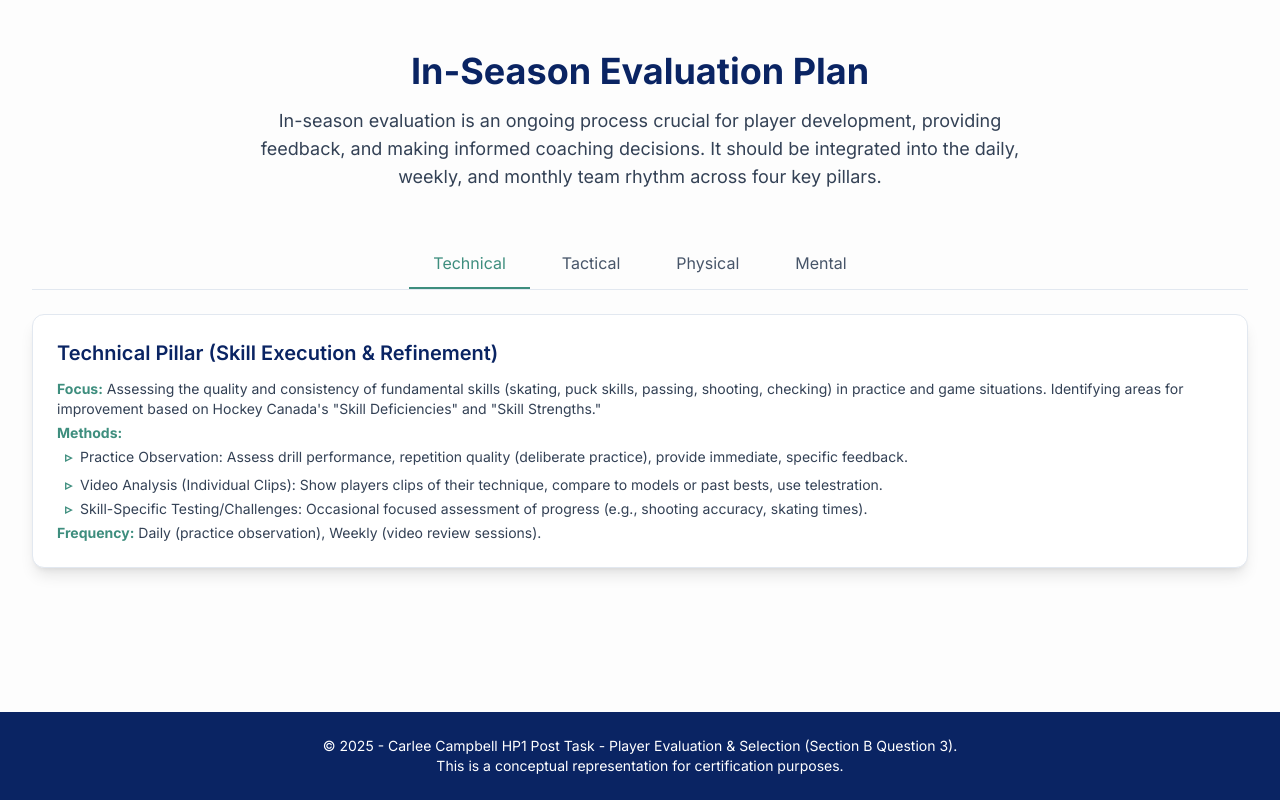
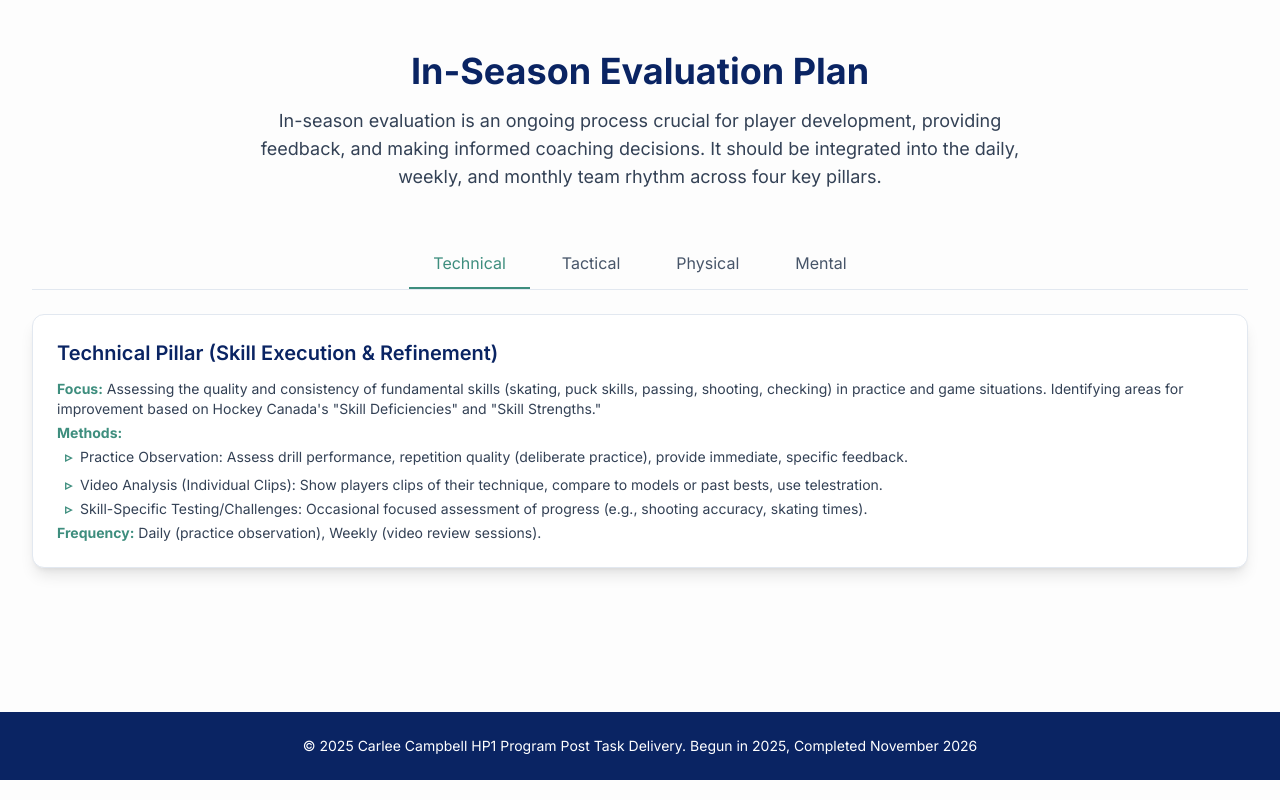
Before and after one commit to ccampbell1988/HP1-Post-Task-Section-B-Question-3, a plain HTML site: page index.html in a window 1280 px wide. Shown: the part 2429-3229 px from the top of the page. Drawn offline with nearby package versions, Linux system fonts and the light colour scheme.

Commit message:
Update footer
Co-Authored-By: Claude Opus 5.5 <noreply@anthropic.com>

```diff
--- a/index.html
+++ b/index.html
@@ -239,10 +239,7 @@
     </main>
 
     <footer class="bg-[#0A2463] text-white mt-12">
-        <div class="container mx-auto px-4 py-6 text-center text-xs sm:text-sm">
-            <p>&copy; 2025 - Carlee Campbell HP1 Post Task - Player Evaluation & Selection (Section B Question 3).</p>
-            <p>This is a conceptual representation for certification purposes.</p>
-        </div>
+        <div class="container mx-auto px-4 py-6 text-center text-xs sm:text-sm"><p>&copy; 2025 Carlee Campbell HP1 Program Post Task Delivery. Begun in 2025, Completed November 2026</p></div>
     </footer>
 
     <script>
```
